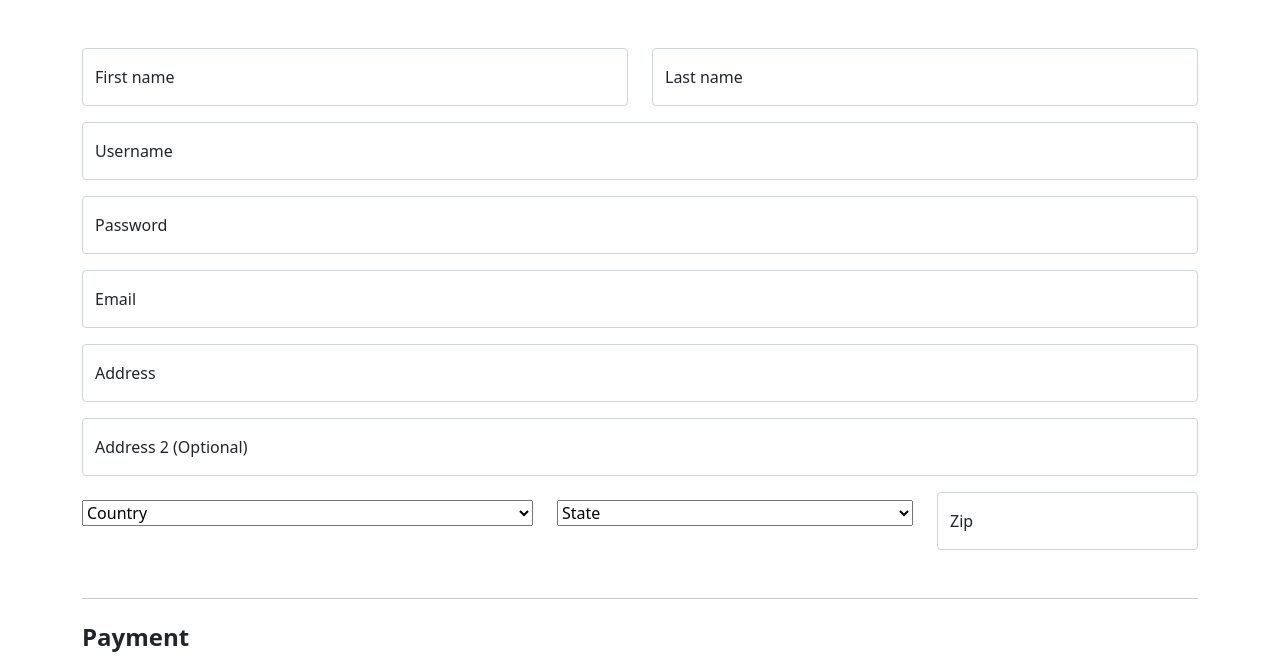
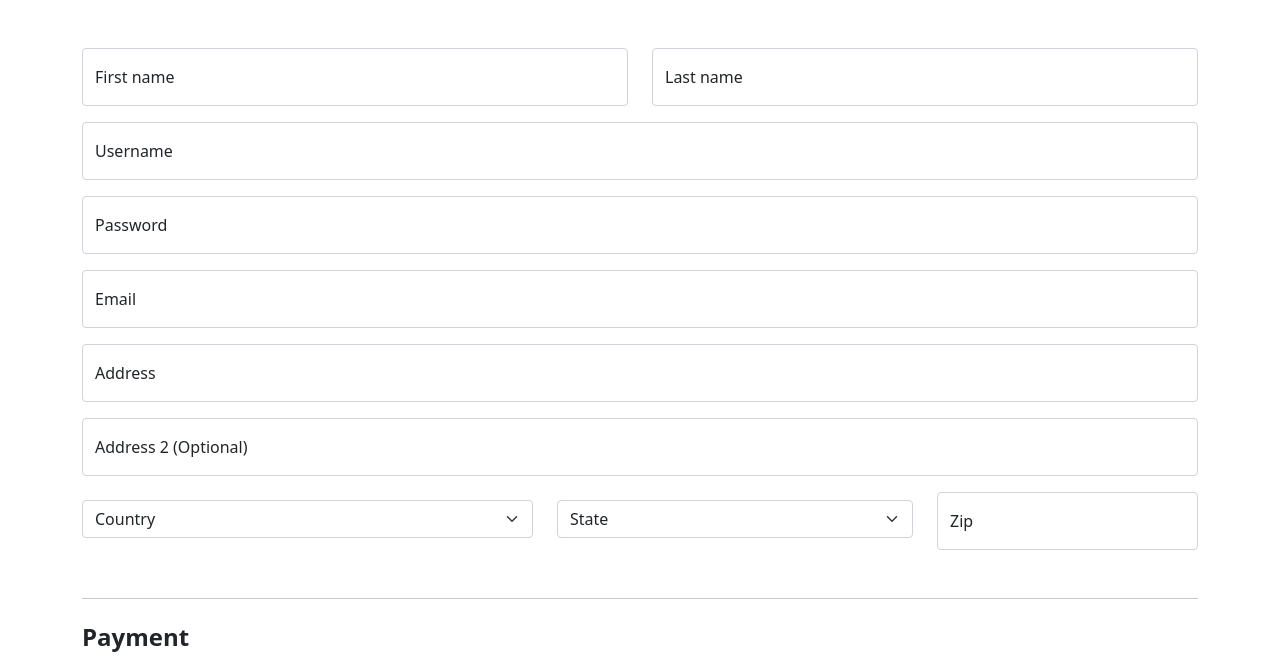
Before and after one commit to malcolm5858/CS-487-Project, a plain HTML site: page signup.html in a window 1280 px wide. Shown: the part 142-800 px from the top of the page. Drawn offline with nearby package versions, Linux system fonts and the light colour scheme.

Commit message:
Fixed dropdown menu

```diff
--- a/signup.html
+++ b/signup.html
@@ -119,7 +119,7 @@
           <div class="row">
             <div class="col-md-5 mb-3">
               <select
-                class="custom-select d-block w-100 mt-2"
+                class="form-select d-block w-100 mt-2"
                 id="country"
                 required
               >
@@ -130,7 +130,7 @@
             </div>
             <div class="col-md-4 mb-3">
               <select
-                class="custom-select d-block w-100 mt-2"
+                class="form-select d-block w-100 mt-2"
                 id="state"
                 required
               >
```
